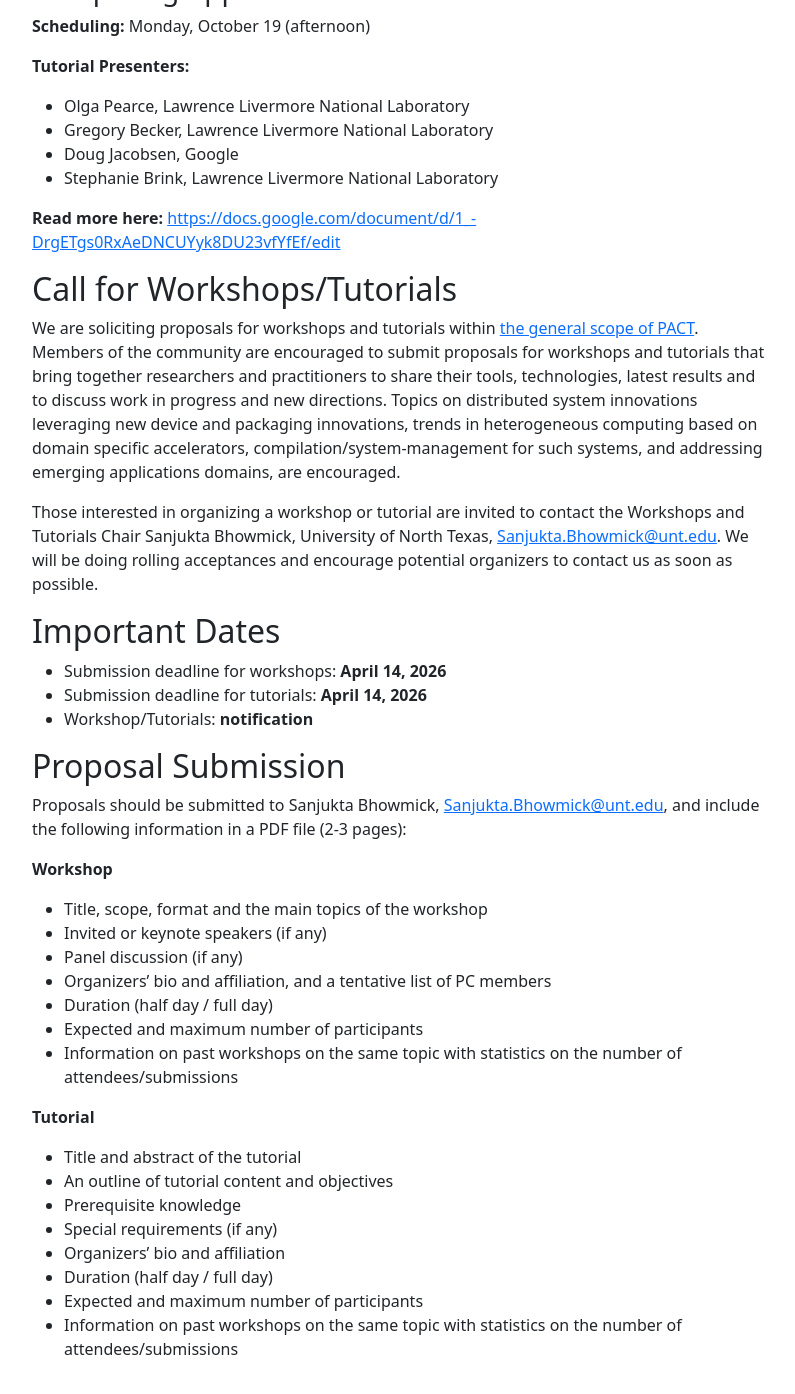
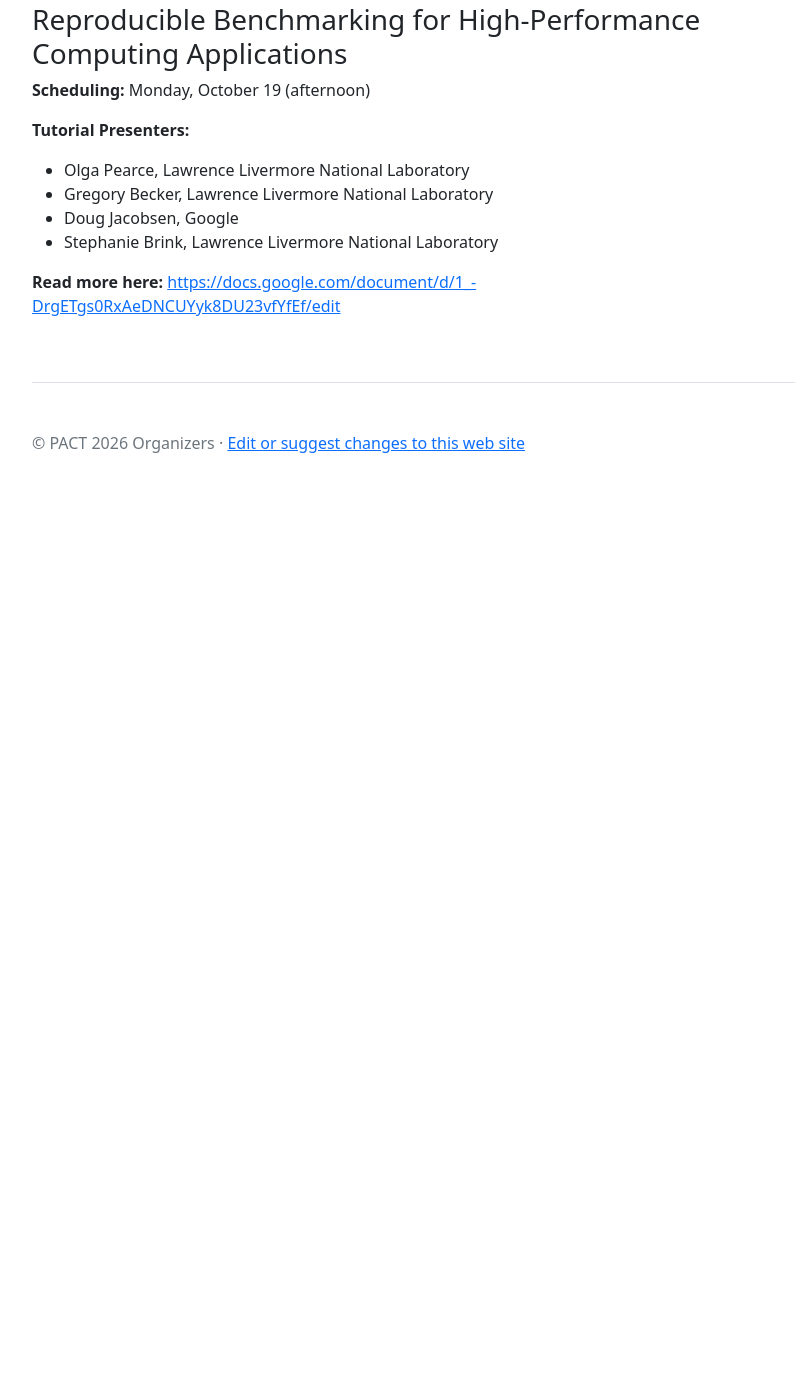
Before and after one commit to pact2026/pact2026.github.io, a Jekyll site: the page built from workshops/index.md, in a window 1280 px wide and 1400 px high, scrolled down 2345 px. Shown: the top 1394 px of the window, without its empty margins (50-845 px from the left). Built offline with Jekyll 4.4.1, drawn with Linux system fonts in a browser that asks for light colours; after the commit the page ends 2848 px from its top, so only the background shows below that; some of the changed text lies outside the part shown.

Commit message:
web: remove previous

```diff
--- a/workshops/index.md
+++ b/workshops/index.md
@@ -46,7 +46,7 @@
 
 **Scheduling:** Monday, October 19 (all day)
 
-Workshop Chair:
+**Workshop Chairs:**
 
 - [Michela Taufer](https://globalcomputing.group/about.html), University of Tennessee, Knoxville
 - [Valerio Pascucci](https://www.cs.utah.edu/pascucci-valerio/), University of Utah
@@ -69,13 +69,14 @@
 - Umut Suluhan, Department of Electrical and Computer Engineering, University of Arizona
 - Ali Akoglu, Department of Electrical and Computer Engineering, University of Arizona
 
-Read more here: [https://docs.google.com/document/d/1v6JNeW6MX42-albLPr9eLRkoTMR3XrrinO4a7nRnyGs/edit?tab=t.0](https://docs.google.com/document/d/1v6JNeW6MX42-albLPr9eLRkoTMR3XrrinO4a7nRnyGs/edit?tab=t.0)
+**Read more here:** [https://docs.google.com/document/d/1v6JNeW6MX42-albLPr9eLRkoTMR3XrrinO4a7nRnyGs/edit?tab=t.0](https://docs.google.com/document/d/1v6JNeW6MX42-albLPr9eLRkoTMR3XrrinO4a7nRnyGs/edit?tab=t.0)
 
 ---
 
 ### SODA Synthesizer: Accelerating Artificial Intelligence Applications with an End-to-End Silicon Compiler
 
 **Scheduling:** Monday, October 19 (morning)
+
 **Tutorial Presenters:**
 
 - Nicolas Bohm Agostini (PNNL)
@@ -114,40 +115,3 @@
 - Stephanie Brink, Lawrence Livermore National Laboratory
 
 **Read more here:** [https://docs.google.com/document/d/1\_-DrgETgs0RxAeDNCUYyk8DU23vfYfEf/edit](https://docs.google.com/document/d/1_-DrgETgs0RxAeDNCUYyk8DU23vfYfEf/edit)
-
-## Call for Workshops/Tutorials
-
-We are soliciting proposals for workshops and tutorials within [the general scope of PACT](../submit). Members of the community are encouraged to submit proposals for workshops and tutorials that bring together researchers and practitioners to share their tools, technologies, latest results and to discuss work in progress and new directions. Topics on distributed system innovations leveraging new device and packaging innovations, trends in heterogeneous computing based on domain specific accelerators, compilation/system-management for such systems, and addressing emerging applications domains, are encouraged.
-
-Those interested in organizing a workshop or tutorial are invited to contact the Workshops and Tutorials Chair Sanjukta Bhowmick, University of North Texas, [Sanjukta.Bhowmick@unt.edu](mailto:Sanjukta.Bhowmick@unt.edu). We will be doing rolling acceptances and encourage potential organizers to contact us as soon as possible.
-
-## Important Dates
-
-- Submission deadline for workshops: **April 14, 2026**
-- Submission deadline for tutorials: **April 14, 2026**
-- Workshop/Tutorials: **notification**
-
-## Proposal Submission
-
-Proposals should be submitted to Sanjukta Bhowmick, [Sanjukta.Bhowmick@unt.edu](mailto:Sanjukta.Bhowmick@unt.edu), and include the following information in a PDF file (2-3 pages):
-
-**Workshop**
-
-- Title, scope, format and the main topics of the workshop
-- Invited or keynote speakers (if any)
-- Panel discussion (if any)
-- Organizers' bio and affiliation, and a tentative list of PC members
-- Duration (half day / full day)
-- Expected and maximum number of participants
-- Information on past workshops on the same topic with statistics on the number of attendees/submissions
-
-**Tutorial**
-
-- Title and abstract of the tutorial
-- An outline of tutorial content and objectives
-- Prerequisite knowledge
-- Special requirements (if any)
-- Organizers' bio and affiliation
-- Duration (half day / full day)
-- Expected and maximum number of participants
-- Information on past workshops on the same topic with statistics on the number of attendees/submissions
```
Also changed, not shown: other parts of workshops/index.md (+1 -1 lines).
